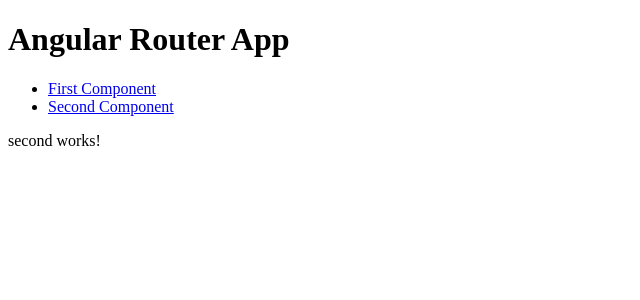
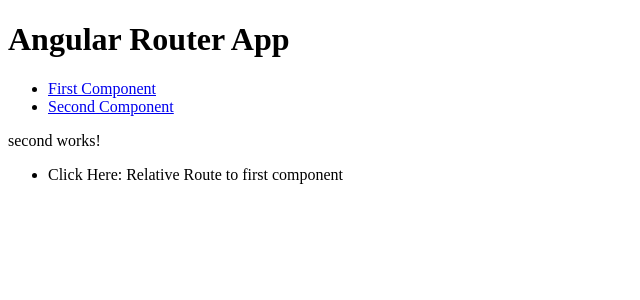
Before and after one commit to ezekieltech/angular-projects, an Angular app in the folder routing-app/: page /second-component in a window 1280 px wide. Shown: the top 300 px of the page, without its empty margins (0-640 px from the left). Built offline with nearby package versions, Linux system fonts and the light colour scheme.

Commit message:
Feature: Using Relative Paths

```diff
--- a/routing-app/src/app/first/first.component.html
+++ b/routing-app/src/app/first/first.component.html
@@ -1,5 +1,5 @@
 <p>first works!</p>
-<p>{{name}}</p>
+<p *ngIf="name">This variable, '{{name}}', is retrieved from a paramatized routes</p>
 
 <h2>First Component</h2>
 
@@ -7,6 +7,7 @@
   <ul>
     <li><a routerLink="child-a">Child A</a></li>
     <li><a routerLink="child-b">Child B</a></li>
+    <li><a routerLink="../second-component">Relative Route to second component</a></li>
   </ul>
 </nav>
 
--- a/routing-app/src/app/second/second.component.html
+++ b/routing-app/src/app/second/second.component.html
@@ -1 +1,8 @@
 <p>second works!</p>
+
+<nav>
+  <ul>
+    <!-- todo: Anchor link not highlighted -->
+    <li><a (click)="goToFirst()">Click Here: Relative Route to first component</a></li>
+  </ul>
+</nav>
--- a/routing-app/src/app/second/second.component.ts
+++ b/routing-app/src/app/second/second.component.ts
@@ -1,4 +1,6 @@
 import { Component, OnInit } from '@angular/core';
+
+import { Router, ActivatedRoute, ParamMap } from '@angular/router';
 
 @Component({
   selector: 'app-second',
@@ -7,9 +9,14 @@
 })
 export class SecondComponent implements OnInit {
 
-  constructor() { }
+  constructor(private router: Router, private route: ActivatedRoute ) { }
 
   ngOnInit(): void {
   }
 
+  goToFirst() {
+    console.log(this.route);
+    this.router.navigate(['first-component'], { relativeTo: this.route.parent });
+  }
+
 }
```
